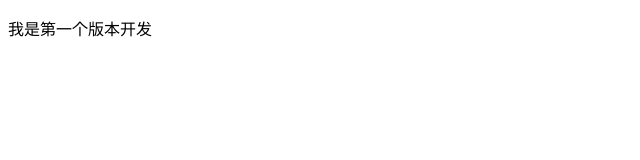
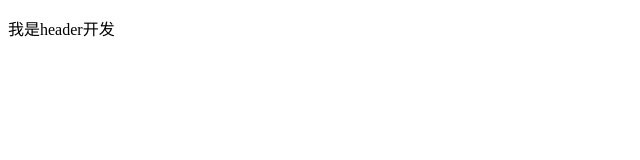
Before and after one commit to fungusman/git-test, a plain HTML site: page index.html in a window 1280 px wide. Shown: the full height of the page, 0-640 px from the left. Drawn offline with Linux system fonts and the light colour scheme.

Commit message:
header开发完

```diff
--- a/index.html
+++ b/index.html
@@ -7,8 +7,8 @@
     <title>Document</title>
 </head>
 <body>
-    <div>
-        <p>我是第一个版本开发</p>
-    </div>
+    <header>
+        <p>我是header开发</p>
+    </header>
 </body>
 </html>
```
